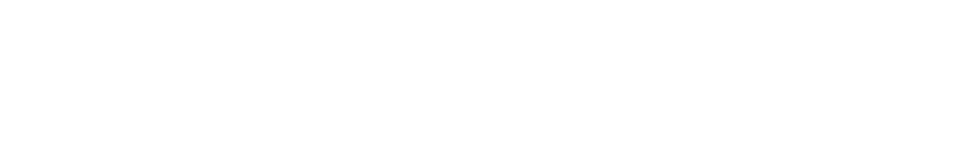
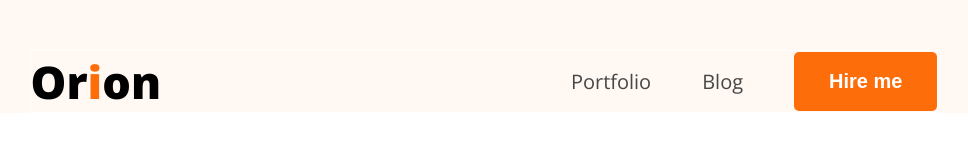
Before and after one commit to OrionJaman/MY_PORTFOLIO, a plain HTML site: page index.html in a window 1280 px wide. Shown: the whole page, without its empty margins (156-1124 px from the left). Drawn offline with nearby package versions, Linux system fonts and the light colour scheme.

Commit message:
nav bar added

```diff
--- a/index.html
+++ b/index.html
@@ -4,8 +4,23 @@
     <meta charset="UTF-8">
     <meta name="viewport" content="width=device-width, initial-scale=1.0">
     <title>Orion Jaman Portfolio</title>
+    <link rel="preconnect" href="https://fonts.googleapis.com">
+<link rel="preconnect" href="https://fonts.gstatic.com" crossorigin>
+<link href="https://fonts.googleapis.com/css2?family=Open+Sans:ital,wght@0,300..800;1,300..800&display=swap" rel="stylesheet">
+<link rel="stylesheet" href="styles/portfolio.css">
 </head>
-<body>
-
+<body class="font-open-sans">
+    <header>
+        <nav>
+            <div class="logo">
+                <h2>Or<span class="orange">i</span>on</h2>
+            </div>
+            <ul class="menu">
+                <li><a href="">Portfolio</a></li>
+                <li><a href="">Blog</a></li>
+                <li><button class="btn">Hire me</button></li>
+            </ul>
+        </nav>
+    </header>
 </body>
 </html>
--- /dev/null
+++ b/styles/portfolio.css
@@ -0,0 +1,54 @@
+body{
+    background-color: white;
+}
+*{
+    margin:0;
+    padding:0;
+    box-sizing: border-box;
+}
+.font-open-sans{
+  font-family: "Open Sans", sans-serif;
+  font-optical-sizing: auto;
+
+}
+.logo h2{
+   font-size: 45px;
+   font-weight: 900;
+}
+.orange{
+    color:#FD6E0A
+}
+.btn{
+    background-color: #FD6E0A;
+    border: none;
+    padding: 18px 35px;
+    border-radius: 5px;
+    font-size: 20px;
+    font-weight: bold;
+    color:white;
+}
+/* main style */
+header{
+    background-color: #FFF8F3;
+    padding-top: 50px;
+}
+nav{
+    width:71%;
+    max-width: 1140px;
+    border: 1px solid white;
+    margin:0px auto;
+    display: flex;
+    justify-content: space-between;
+
+}
+nav .menu{
+     display: flex;
+     gap:51px;
+     align-items: center;
+     list-style-type: none;
+}
+nav .menu a{
+    font-size: 20px;
+    color:#474747;
+    text-decoration: none;;
+}
```
